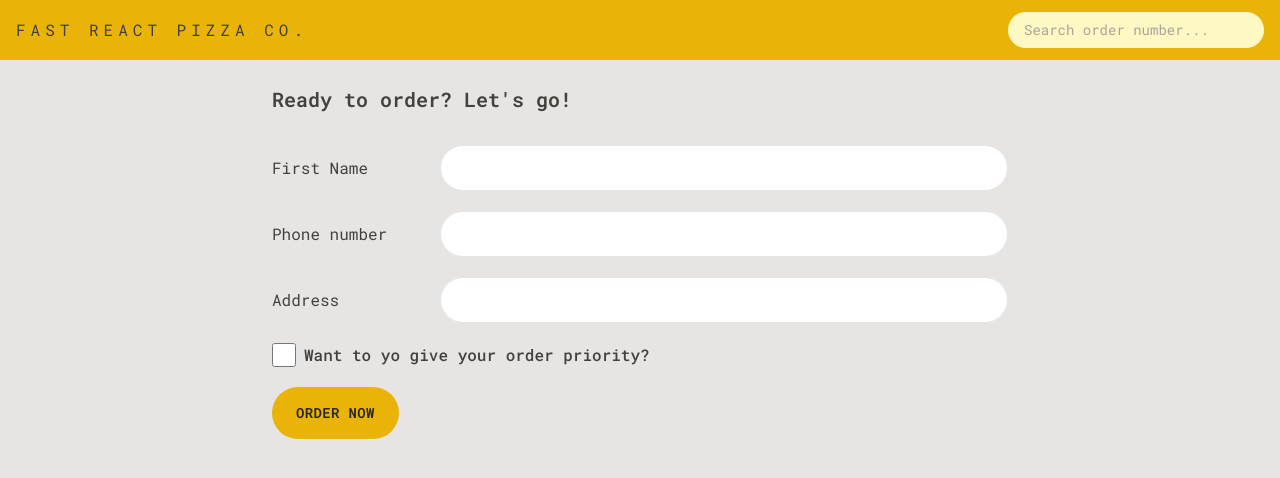
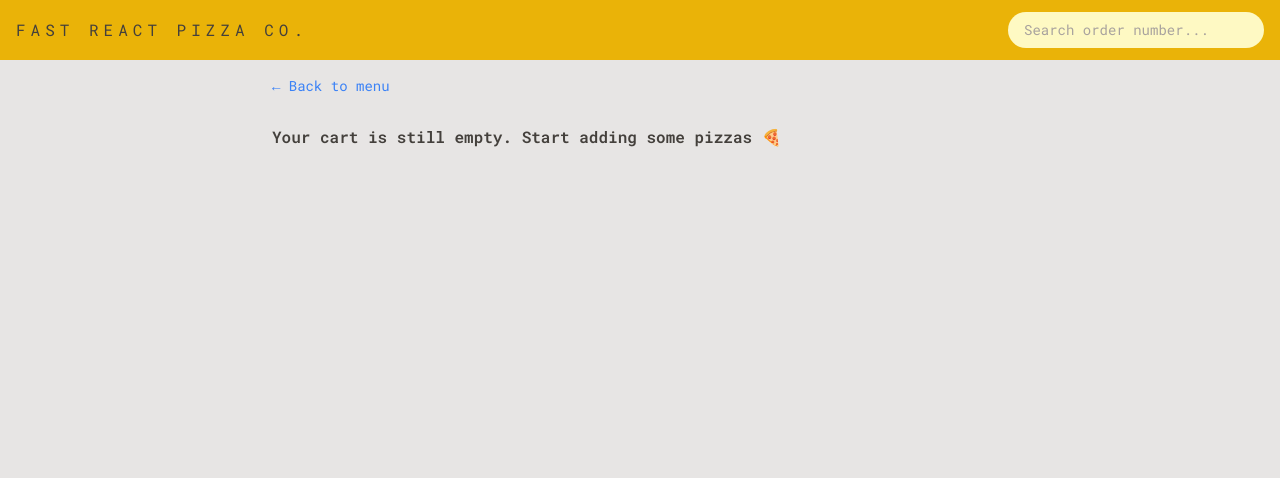
Before and after one commit to Kavin-crew/react-course-exercises, a React (Vite) app in the folder 16-fast-react-pizza/: page /order/new in a window 1280 px wide. Shown: the top 478 px of the page. Built offline with nearby package versions, Linux system fonts and the light colour scheme.

Commit message:
fixed unable to submit for new orders

```diff
--- a/16-fast-react-pizza/src/features/cart/Cart.jsx
+++ b/16-fast-react-pizza/src/features/cart/Cart.jsx
@@ -3,10 +3,9 @@ import LinkButton from '../../ui/LinkButton';
 import Button from '../../ui/Button';
 import CartItem from '../cart/CartItem';
 import EmptyCart from '../cart/EmptyCart';
-import { useSelector } from 'react-redux';
+import { useSelector, useDispatch } from 'react-redux';
 import { clearCart, getCart } from './cartSlice';
 import { getUsername } from '../user/userSlice';
-import { useDispatch } from 'react-redux';
 
 // const fakeCart = [
 //     {
--- a/16-fast-react-pizza/src/features/order/CreateOrder.jsx
+++ b/16-fast-react-pizza/src/features/order/CreateOrder.jsx
@@ -3,11 +3,18 @@
 import { Form, redirect, useActionData, useNavigation } from 'react-router-dom';
 import { createOrder } from '../../services/apiRestaurant';
 import Button from '../../ui/Button';
+import EmptyCart from '../cart/EmptyCart';
 import { useSelector } from 'react-redux';
+import { clearCart, getCart, getTotalCartPrice } from '../cart/cartSlice';
+import { useState } from 'react';
+import store from '../../store';
+import { useDispatch } from 'react-redux';
+import { formatCurrency } from '../../utils/helpers';
 
 // https://uibakery.io/regex-library/phone-number
 const isValidPhone = (str) => /^\+?\d{1,4}?[-.\s]?\(?\d{1,3}?\)?[-.\s]?\d{1,4}[-.\s]?\d{1,4}[-.\s]?\d{1,9}$/.test(str);
 /*eslint no-unused-vars: "warn"*/
+/*
 const fakeCart = [
     {
         pizzaId: 12,
@@ -31,16 +38,26 @@ const fakeCart = [
         totalPrice: 15,
     },
 ];
+*/
 /*eslint no-unused-vars: "warn"*/
 function CreateOrder() {
+    const [withPriority, setWithPriority] = useState(false);
     const username = useSelector((state) => state.user.username);
     const navigation = useNavigation();
     const isSubmitting = navigation.state === 'submitting';
 
     const formErrors = useActionData();
+    const dispatch = useDispatch();
 
-    // const [withPriority, setWithPriority] = useState(false);
-    const cart = fakeCart;
+    // const cart = fakeCart;
+
+    const cart = useSelector(getCart);
+
+    const totalCartPrice = useSelector(getTotalCartPrice);
+    const priorityPrice = withPriority ? totalCartPrice * 0.2 : 0;
+    const totalPrice = totalCartPrice + priorityPrice;
+
+    if (!cart.length) return <EmptyCart />;
 
     return (
         <div className="px-4 py-6">
@@ -70,12 +87,12 @@ function CreateOrder() {
 
                 <div className="mb-5 flex flex-col gap-2 sm:flex-row sm:items-center">
                     <input
+                        className="h-6 w-6 accent-yellow-400 focus:outline-none focus:ring-offset-2 focus:ring focus:ring-yellow-400"
                         type="checkbox"
                         name="priority"
                         id="priority"
-                        className="h-6 w-6 accent-yellow-400 focus:outline-none focus:ring-offset-2 focus:ring focus:ring-yellow-400"
-                        // value={withPriority}
-                        // onChange={(e) => setWithPriority(e.target.checked)}
+                        value={withPriority}
+                        onChange={(e) => setWithPriority(e.target.checked)}
                     />
                     <label htmlFor="priority" className="font-medium">
                         Want to yo give your order priority?
@@ -86,7 +103,7 @@ function CreateOrder() {
                     <input className="input" type="hidden" name="cart" value={JSON.stringify(cart)} />
                     {/*eslint-disable-next-line*/}
                     <Button disabled={isSubmitting} type="primary">
-                        {isSubmitting ? 'Placing order...' : 'Order Now'}
+                        {isSubmitting ? 'Placing order...' : `Order Now from ${formatCurrency(totalPrice)}`}
                     </Button>
                 </div>
             </Form>
@@ -101,19 +118,18 @@ export async function action({ request }) {
     const order = {
         ...data,
         cart: JSON.parse(data.cart),
-        priority: data.priority === 'on',
+        priority: data.priority === 'true',
     };
 
     const errors = {};
     if (!isValidPhone(order.phone)) {
         errors.phone = 'Please provide a valid contact number';
     }
-    if (Object.keys(errors.length > 0)) return errors;
+    if (Object.keys(errors).length > 0) return errors;
 
-    // const newOrder = await createOrder(order);
-
-    // return redirect(`/order/${newOrder.id}`);
-    return null;
+    const newOrder = await createOrder(order);
+    store.dispatch(clearCart());
+    return redirect(`/order/${newOrder.id}`);
 }
 
 export default CreateOrder;
```
Also changed, not shown: 16-fast-react-pizza/src/features/order/Order.jsx (+37 -35 lines).
